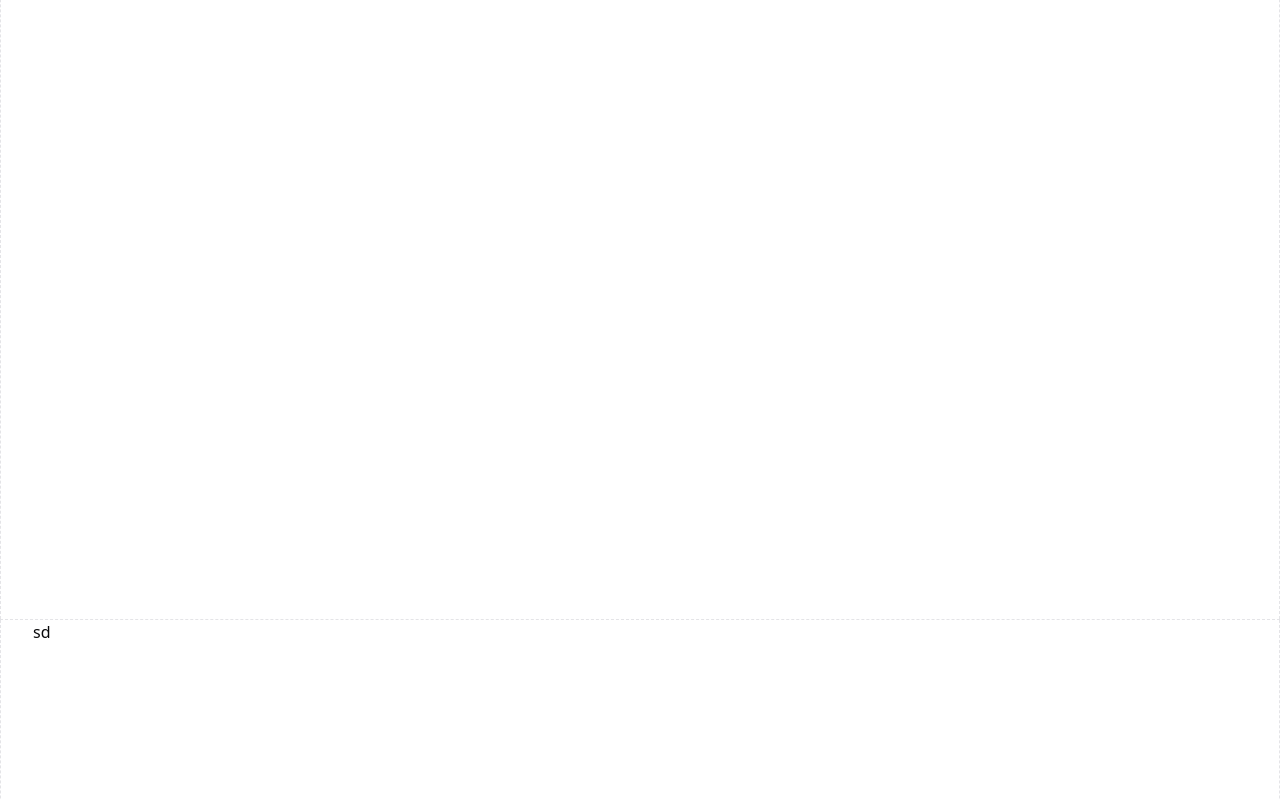
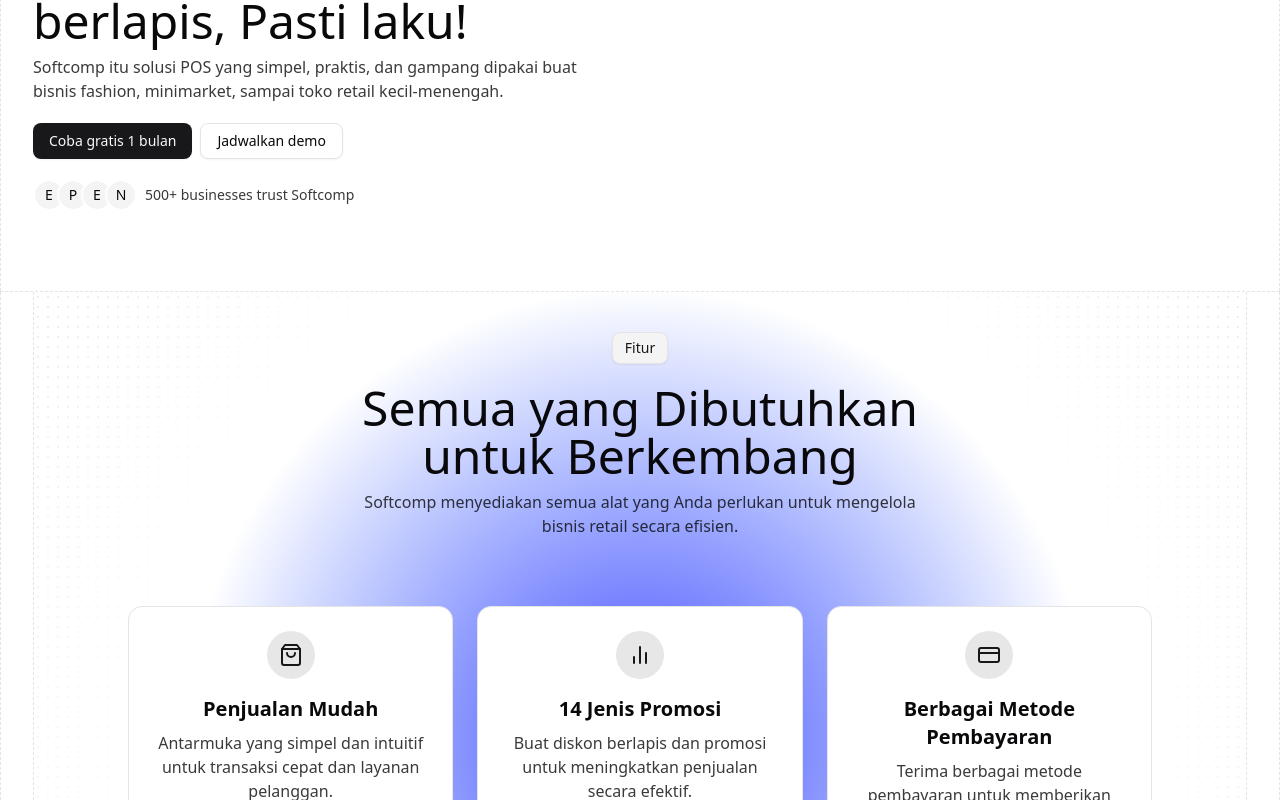
Before and after one commit to epenflow/rd_nx_softcomp, a Next.js app: page / in a window 1280 px wide. Shown: the part 180-980 px from the top of the page. Built offline with nearby package versions, Linux system fonts and the light colour scheme.

Commit message:
feat : - demo - hero - feature

```diff
--- a/package.json
+++ b/package.json
@@ -10,6 +10,7 @@
   },
   "dependencies": {
     "@hookform/resolvers": "^4.1.2",
+    "@radix-ui/react-avatar": "^1.1.3",
     "@radix-ui/react-label": "^2.1.2",
     "@radix-ui/react-slot": "^1.1.2",
     "class-variance-authority": "^0.7.1",
--- a/src/app/page.tsx
+++ b/src/app/page.tsx
@@ -1,19 +1,11 @@
-import Container, { InnerContainer } from '~/components/layouts/container';
+import Feature from '~/components/sections/feature';
+import Hero from '~/components/sections/hero';
 
 export default function Home() {
   return (
     <>
-      <Container>
-        <InnerContainer>
-          <p>sd</p>
-        </InnerContainer>
-      </Container>
-
-      <Container>
-        <InnerContainer>
-          <p>sd</p>
-        </InnerContainer>
-      </Container>
+      <Hero />
+      <Feature />
     </>
   );
 }
--- /dev/null
+++ b/src/components/sections/demo.tsx
@@ -0,0 +1,24 @@
+import { cn } from '~/lib/utils';
+import Container, { InnerContainer } from '../layouts/container';
+
+const Demo = () => {
+  return (
+    <Container>
+      <InnerContainer>
+        <div
+          className={cn(
+            'w-full border-x border-dashed h-full bg-card py-8 px-2',
+            'flex flex-col gap-2 justify-center items-center'
+          )}>
+          <h1>Gratis Coba POS 1 Bulan</h1>
+          <p>
+            Mulai hanya dengan Rp150.000 per bulan setelahnya, Anda bisa
+            menikmati semua fitur lengkap POS untuk meningkatkan efisiensi dan
+            kemudahan bisnis Anda!
+          </p>
+        </div>
+      </InnerContainer>
+    </Container>
+  );
+};
+export default Demo;
--- /dev/null
+++ b/src/components/sections/feature.tsx
@@ -0,0 +1,113 @@
+import {
+  BarChart2,
+  CheckCircle,
+  CreditCard,
+  ShoppingBag,
+  Tablet,
+  type LucideIcon
+} from 'lucide-react';
+import { cn } from '~/lib/utils';
+import Container, { InnerContainer } from '../layouts/container';
+import { buttonVariants } from '../ui/button';
+import { Block, Heading, Text } from '../ui/typography';
+import For from '../utils/for';
+
+const Feature = () => {
+  const { features } = resources;
+  return (
+    <Container className="h-fit">
+      <InnerContainer className="relative [--offset-width:calc(100%-4rem)] overflow-clip">
+        <div
+          className={cn(
+            'absolute h-full w-(--offset-width) [--polka-color:var(--border)] polka',
+            'left-1/2 top-1/2 -translate-x-1/2 -translate-y-1/2'
+          )}
+        />
+        <div
+          className={cn(
+            'absolute size-svw hidden md:block',
+            'left-1/2 top-1/2 -translate-x-1/2 -translate-y-1/2',
+            'bg-radial-[at_50%_50%] from-indigo-600 via-card to-transparent'
+          )}
+        />
+        <div className="border-x border-dashed py-10 px-2 flex flex-col items-center justify-center gap-5 relative z-10">
+          <h4
+            className={cn(
+              buttonVariants({ variant: 'secondary', size: 'sm' }),
+              'border'
+            )}>
+            Fitur
+          </h4>
+          <Block center className="text-center">
+            <Heading>Semua yang Dibutuhkan untuk Berkembang</Heading>
+            <Text>
+              Softcomp menyediakan semua alat yang Anda perlukan untuk mengelola
+              bisnis retail secara efisien.
+            </Text>
+          </Block>
+          <div className="mx-auto grid max-w-5xl grid-cols-1 gap-6 py-12 md:grid-cols-2 lg:grid-cols-3">
+            <For each={features}>
+              {(feature, key) => (
+                <div
+                  key={key}
+                  className="flex flex-col items-center p-6 text-center border rounded-xl bg-card">
+                  <div className="mb-4 rounded-full bg-primary/10 p-3">
+                    <feature.icon className="size-6 text-primary" />
+                  </div>
+                  <h5 className="mb-2 text-xl font-bold">{feature.title}</h5>
+                  <p className="text-foreground/80">{feature.description}</p>
+                </div>
+              )}
+            </For>
+          </div>
+        </div>
+      </InnerContainer>
+    </Container>
+  );
+};
+export default Feature;
+
+const resources = {
+  features: [
+    {
+      icon: ShoppingBag,
+      title: 'Penjualan Mudah',
+      description:
+        'Antarmuka yang simpel dan intuitif untuk transaksi cepat dan layanan pelanggan.'
+    },
+    {
+      icon: BarChart2,
+      title: '14 Jenis Promosi',
+      description:
+        'Buat diskon berlapis dan promosi untuk meningkatkan penjualan secara efektif.'
+    },
+    {
+      icon: CreditCard,
+      title: 'Berbagai Metode Pembayaran',
+      description:
+        'Terima berbagai metode pembayaran untuk memberikan fleksibilitas bagi pelanggan Anda.'
+    },
+    {
+      icon: Tablet,
+      title: 'Lintas Platform',
+      description:
+        'Gunakan di perangkat apa saja - desktop, tablet, atau ponsel untuk fleksibilitas maksimal.'
+    },
+    {
+      icon: CheckCircle,
+      title: 'Manajemen Inventaris',
+      description:
+        'Pantau level stok Anda secara real-time dan dapatkan peringatan saat barang hampir habis.'
+    },
+    {
+      icon: BarChart2,
+      title: 'Laporan Detail',
+      description:
+        'Dapatkan wawasan tentang kinerja bisnis Anda dengan analitik komprehensif.'
+    }
+  ] satisfies Array<{
+    title: string;
+    description: string;
+    icon: LucideIcon;
+  }>
+};
--- /dev/null
+++ b/src/components/sections/hero.tsx
@@ -0,0 +1,38 @@
+import Container, { InnerContainer } from '../layouts/container';
+import { Avatar, AvatarFallback } from '../ui/avatar';
+import Button from '../ui/button';
+import { Block, Heading, Text } from '../ui/typography';
+import For from '../utils/for';
+
+const Hero = () => {
+  return (
+    <Container className="h-fit">
+      <InnerContainer className="space-y-5 py-20 relative">
+        <Block>
+          <Heading>Promosi mudah, Diskon berlapis, Pasti laku!</Heading>
+          <Text>
+            Softcomp itu solusi POS yang simpel, praktis, dan gampang dipakai
+            buat bisnis fashion, minimarket, sampai toko retail kecil-menengah.
+          </Text>
+        </Block>
+        <div className="space-x-2">
+          <Button>Coba gratis 1 bulan</Button>
+          <Button variant={'outline'}>Jadwalkan demo</Button>
+        </div>
+        <div className="flex items-center gap-2 text-sm">
+          <div className="flex -space-x-2">
+            <For each={['E', 'P', 'E', 'N']}>
+              {(char, key) => (
+                <Avatar key={key} className="border-2 border-card">
+                  <AvatarFallback>{char}</AvatarFallback>
+                </Avatar>
+              )}
+            </For>
+          </div>
+          <Text>500+ businesses trust Softcomp</Text>
+        </div>
+      </InnerContainer>
+    </Container>
+  );
+};
+export default Hero;
--- /dev/null
+++ b/src/components/ui/avatar.tsx
@@ -0,0 +1,53 @@
+"use client"
+
+import * as React from "react"
+import * as AvatarPrimitive from "@radix-ui/react-avatar"
+
+import { cn } from "~/lib/utils"
+
+function Avatar({
+  className,
+  ...props
+}: React.ComponentProps<typeof AvatarPrimitive.Root>) {
+  return (
+    <AvatarPrimitive.Root
+      data-slot="avatar"
+      className={cn(
+        "relative flex size-8 shrink-0 overflow-hidden rounded-full",
+        className
+      )}
+      {...props}
+    />
+  )
+}
+
+function AvatarImage({
+  className,
+  ...props
+}: React.ComponentProps<typeof AvatarPrimitive.Image>) {
+  return (
+    <AvatarPrimitive.Image
+      data-slot="avatar-image"
+      className={cn("aspect-square size-full", className)}
+      {...props}
+    />
+  )
+}
+
+function AvatarFallback({
+  className,
+  ...props
+}: React.ComponentProps<typeof AvatarPrimitive.Fallback>) {
+  return (
+    <AvatarPrimitive.Fallback
+      data-slot="avatar-fallback"
+      className={cn(
+        "bg-muted flex size-full items-center justify-center rounded-full",
+        className
+      )}
+      {...props}
+    />
+  )
+}
+
+export { Avatar, AvatarImage, AvatarFallback }
--- /dev/null
+++ b/src/components/ui/typography.tsx
@@ -0,0 +1,40 @@
+import type React from 'react';
+import { cn } from '~/lib/utils';
+
+type HeadingProps = React.ComponentProps<'h1'>;
+export const Heading: React.FC<HeadingProps> = ({ className, ...props }) => {
+  return (
+    <h1
+      className={cn(
+        'text-3xl md:text-5xl font-medium text-foreground',
+        className
+      )}
+      {...props}
+    />
+  );
+};
+
+type TextProps = React.ComponentProps<'p'>;
+export const Text: React.FC<TextProps> = ({ className, ...props }) => {
+  return <p className={cn('text-foreground/80', className)} {...props} />;
+};
+
+type BlockProps = React.ComponentProps<'div'> & {
+  center?: boolean;
+};
+export const Block: React.FC<BlockProps> = ({
+  className,
+  center,
+  ...props
+}) => {
+  return (
+    <div
+      className={cn(
+        'space-y-2.5 max-w-xl text-pretty',
+        center && 'mx-auto',
+        className
+      )}
+      {...props}
+    />
+  );
+};
```
Also changed, not shown: 1 other file (tests, documents, lock files or other folders).
